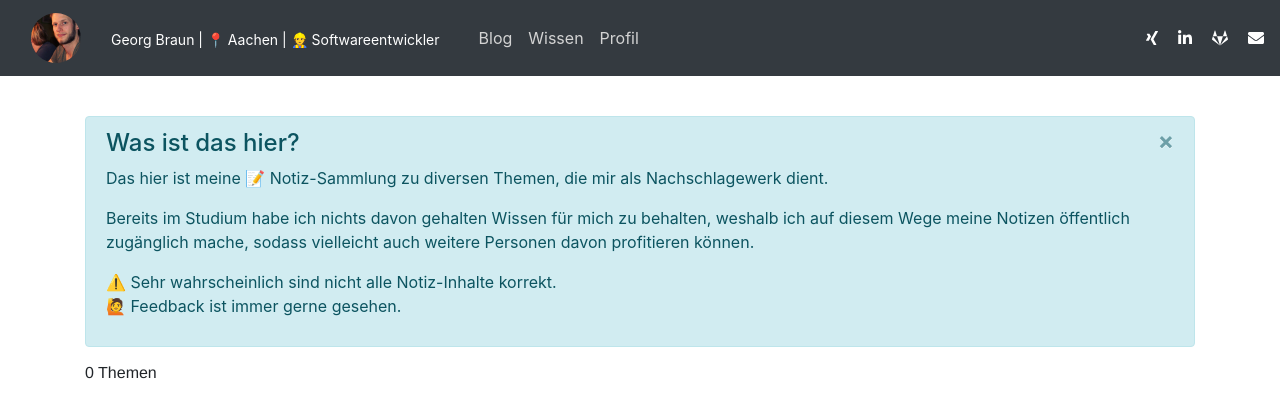
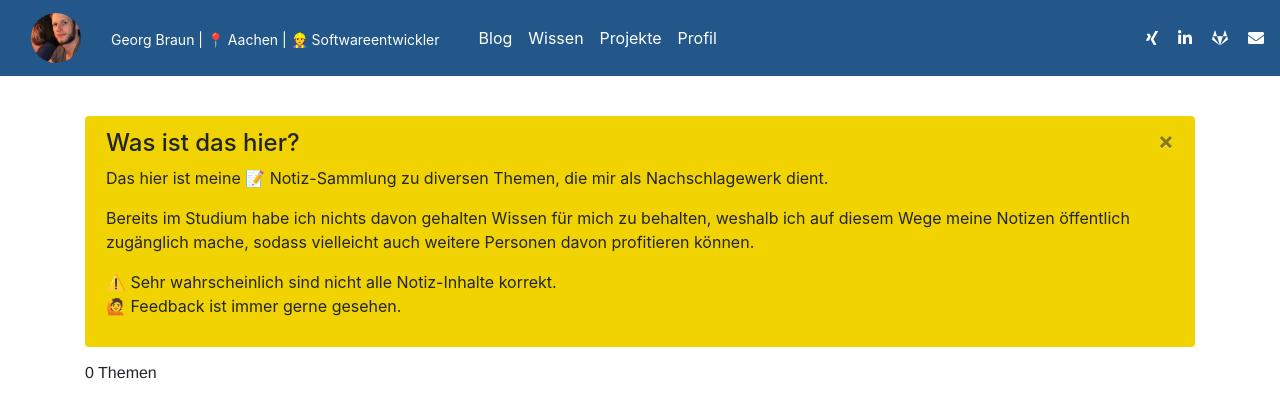
Before and after one commit to georg-braun/Personal-Website, a Gatsby site: page /wissen in a window 1280 px wide. Built offline with nearby package versions, Linux system fonts and the light colour scheme; Gatsby itself is replaced by a stand-in of ours; some packages are replaced by stand-ins of ours; what typography-theme-fairy-gates would draw is missing.

Commit message:
Layout und Farbgebung angepasst

```diff
--- a/src/components/header.js
+++ b/src/components/header.js
@@ -4,33 +4,50 @@ import React from "react"
 import VisitCard from "./visitcard"
 
 import Contactlist from "./contactlist"
-import { Navbar, Nav } from "react-bootstrap"
+import { Navbar, Nav, Button } from "react-bootstrap"
 
 import styled from "styled-components"
 
 const StyledNavLink = styled(Nav.Link)`
-  color: LightGray !important;
 
-  :hover {
-    color: white !important;
-  }
+`
 
+const StyledNavText = styled.span`
+color: #fdfffc !important;
+:hover {
+  color: #ffffff !important;
+  border-bottom: 2px solid white;
+  padding-bottom: 2px;
+}
+`
+
+const StyledNavbar = styled(Navbar)`
+  background-color: #235789;
+`
+
+const StyledNavbarToggle = styled(Navbar.Toggle)`
+  border-color: transparent !important;
+  background: transparent !important;
 `
 
 
 const Header = ({ siteTitle }) => (
-  <Navbar bg="dark" expand="lg" sticky="top">
-    <Navbar.Brand><VisitCard ></VisitCard></Navbar.Brand>
-    <Navbar.Toggle aria-controls="basic-navbar-nav" />
+  <StyledNavbar  expand="lg" sticky="top">
+    <Navbar.Brand>
+      <VisitCard></VisitCard>
+    </Navbar.Brand>
+    <StyledNavbarToggle aria-controls="basic-navbar-nav" />
+
     <Navbar.Collapse id="basic-navbar-nav">
       <Nav className="mr-auto">
-        <StyledNavLink href="/" >Blog</StyledNavLink>
-        <StyledNavLink  href="/wissen">Wissen</StyledNavLink>
-        <StyledNavLink href="/profil">Profil</StyledNavLink>
+        <Nav.Link href="/"><StyledNavText>Blog</StyledNavText></Nav.Link>
+        <Nav.Link href="/wissen"><StyledNavText>Wissen</StyledNavText></Nav.Link>
+        <Nav.Link href="/projekte"><StyledNavText>Projekte</StyledNavText></Nav.Link>
+        <Nav.Link href="/profil"><StyledNavText>Profil</StyledNavText></Nav.Link>
       </Nav>
       <Contactlist></Contactlist>
     </Navbar.Collapse>
-  </Navbar>
+  </StyledNavbar>
 )
 
 Header.propTypes = {
--- a/src/components/visitcard.js
+++ b/src/components/visitcard.js
@@ -11,7 +11,7 @@ const StyledHeaderAvatar = styled.img`
 
 const AvatarLocationDescription = styled.span`
   font-size: 0.7em;
-  color: white;
+  color: #fdfffc;
 `
 
 const VisitCard = () => (
--- a/src/pages/wissen.js
+++ b/src/pages/wissen.js
@@ -3,10 +3,13 @@ import "bootstrap/dist/css/bootstrap.min.css"
 import React, { useState } from "react"
 import { graphql } from "gatsby"
 import { Alert } from "react-bootstrap"
+import styled from "styled-components"
 
 import Layout from "../components/layout"
 import SEO from "../components/seo"
 import KnowledgeLink from "../components/knowledge-link"
+
+
 
 // Assumes that the data is ordered by category
 function createKnowledgeOverview(data) {
@@ -37,13 +40,18 @@ function createKnowledgeOverview(data) {
   return hOverview
 }
 
+
+const StyledAlert = styled(Alert)`
+  background-color: #f1d302;
+`
+
 export default ({ data }) => {
   const [show, setShow] = useState(true)
 
   var hAlert = null
   if (show) {
     hAlert = (
-      <Alert variant="info" onClose={() => setShow(false)} dismissible>
+      <StyledAlert  onClose={() => setShow(false)} dismissible>
         <Alert.Heading>Was ist das hier?</Alert.Heading>
         <p>
           Das hier ist meine 📝 Notiz-Sammlung zu diversen Themen, die mir als
@@ -60,9 +68,12 @@ export default ({ data }) => {
           <br></br>
           🙋 Feedback ist immer gerne gesehen.
         </p>
-      </Alert>
+      </StyledAlert>
     )
   }
+
+
+
 
   return (
     <Layout>
--- a/src/templates/markdown-post.css
+++ b/src/templates/markdown-post.css
@@ -8,3 +8,7 @@ h5,
 h6 {
   margin-top: 50px;
 }
+
+a {
+  color: grey !important;
+}
```
